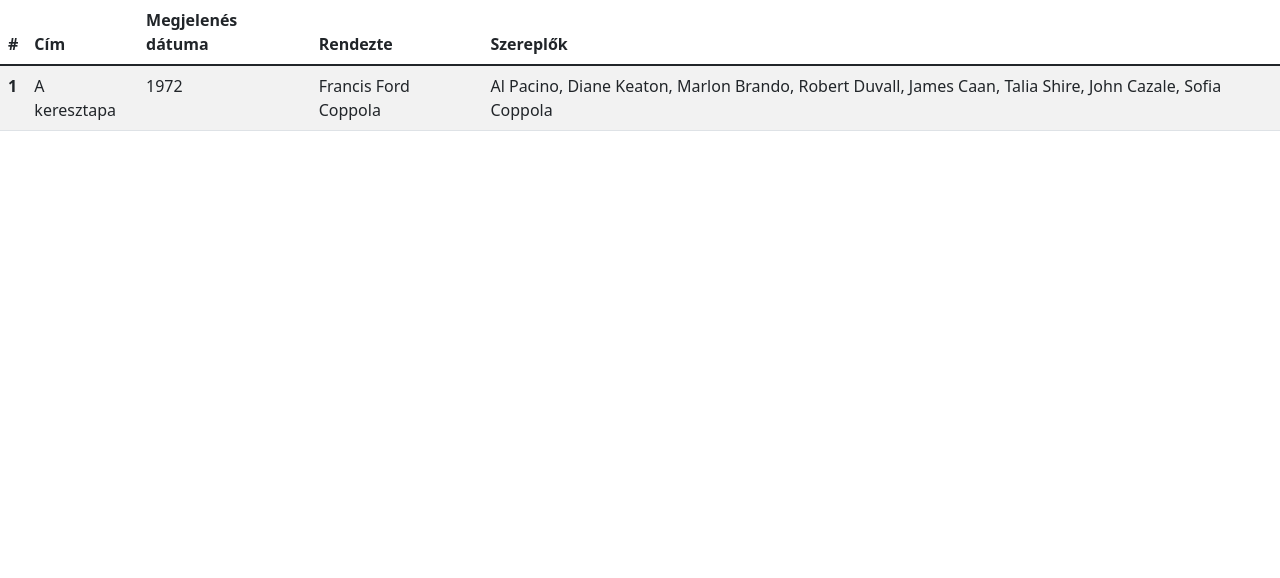
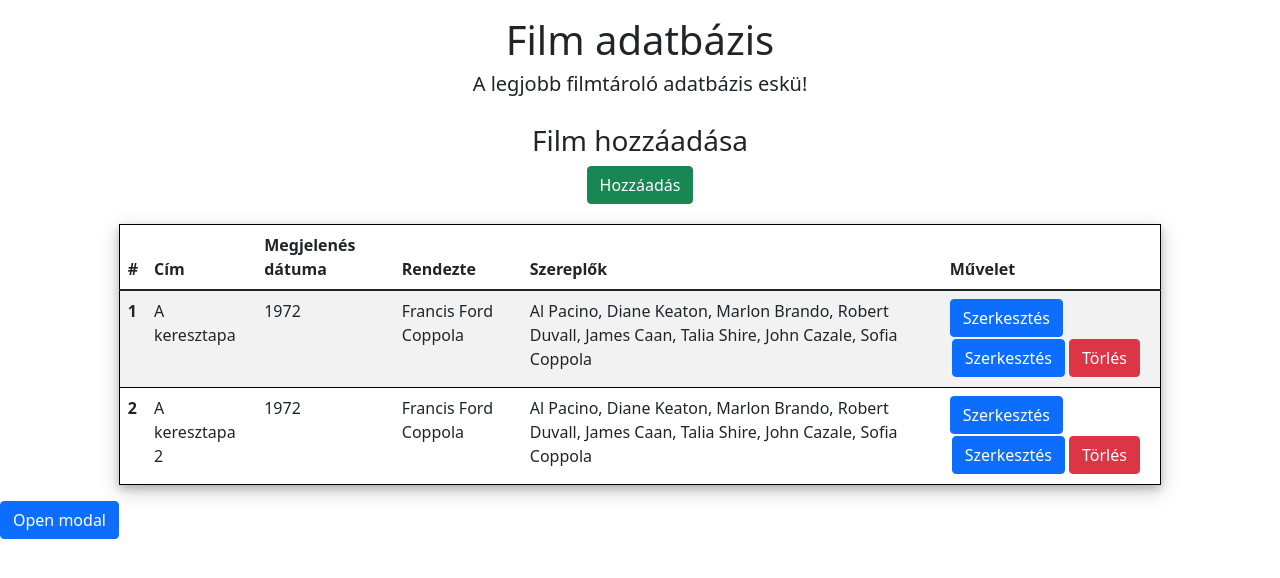
Before and after one commit to adlerjani/KliensAngular, an Angular app: page / in a window 1280 px wide. Shown: the top 578 px of the page. Built offline with nearby package versions, Linux system fonts and the light colour scheme.

Commit message:
kicsit rendezetlen de jólesz

```diff
--- a/src/app/app.component.html
+++ b/src/app/app.component.html
@@ -1 +1,79 @@
-<mm-list></mm-list>
+
+<div class="container-fluid mt-3">
+    <div class="row">
+        <div class="col-sm-1"></div>
+        <div class="col-sm-10 page-head">
+            <h1>Film adatbázis</h1>
+            <h5>A legjobb filmtároló adatbázis eskü!</h5>
+        </div>
+        <div class="col-sm-1"></div>
+    </div>
+    <div class="row">
+        <div class="col-sm-1"></div>
+        <div class="col-sm-10 page-head">
+            <h3>Film hozzáadása</h3>
+            <button type="button" class="btn btn-success" data-bs-toggle="modal" data-bs-target="#exampleModal">Hozzáadás</button>
+
+        </div>
+        <div class="col-sm-1"></div>
+
+    </div>
+    <div class="row">
+        <div class="col-sm-1"></div>
+        <div class="col-sm-10">
+            <mm-list></mm-list>
+        </div>
+        <div class="col-sm-1"></div>
+    </div>
+  </div>
+
+
+  <!-- Modal -->
+<div class="modal fade" id="exampleModal" tabindex="-1" aria-labelledby="exampleModalLabel" aria-hidden="true">
+    <div class="modal-dialog">
+      <div class="modal-content">
+        <div class="modal-header">
+          <h5 class="modal-title" id="exampleModalLabel">Modal title</h5>
+          <button type="button" class="btn-close" data-bs-dismiss="modal" aria-label="Close"></button>
+        </div>
+        <div class="modal-body">
+          ...
+        </div>
+        <div class="modal-footer">
+          <button type="button" class="btn btn-secondary" data-bs-dismiss="modal">Close</button>
+          <button type="button" class="btn btn-primary">Save changes</button>
+        </div>
+      </div>
+    </div>
+  </div>
+
+
+  <!-- Button to Open the Modal -->
+<button type="button" class="btn btn-primary" data-bs-toggle="modal" data-bs-target="#myModal">
+    Open modal
+  </button>
+
+  <!-- The Modal -->
+  <div class="modal" id="myModal">
+    <div class="modal-dialog">
+      <div class="modal-content">
+
+        <!-- Modal Header -->
+        <div class="modal-header">
+          <h4 class="modal-title">Modal Heading</h4>
+          <button type="button" class="btn-close" data-bs-dismiss="modal"></button>
+        </div>
+
+        <!-- Modal body -->
+        <div class="modal-body">
+          Modal body..
+        </div>
+
+        <!-- Modal footer -->
+        <div class="modal-footer">
+          <button type="button" class="btn btn-danger" data-bs-dismiss="modal">Close</button>
+        </div>
+
+      </div>
+    </div>
+  </div>
--- a/src/app/app.component.scss
+++ b/src/app/app.component.scss
@@ -0,0 +1,5 @@
+.page-head{
+    text-align: center;
+    align-items: center;
+    margin-bottom: 20px;
+}
--- a/src/app/app.module.ts
+++ b/src/app/app.module.ts
@@ -4,11 +4,13 @@ import { BrowserModule } from '@angular/platform-browser';
 import { AppComponent } from './app.component';
 import { NgbModule } from '@ng-bootstrap/ng-bootstrap';
 import { ListComponent } from './list/list.component';
+import { ButtonComponent } from './button/button.component';
 
 @NgModule({
   declarations: [
     AppComponent,
-    ListComponent
+    ListComponent,
+    ButtonComponent
   ],
   imports: [
     BrowserModule,
--- /dev/null
+++ b/src/app/button/button.component.html
@@ -0,0 +1 @@
+<button type="button" class="btn btn-primary" (click)="share()">Szerkesztés</button>
--- /dev/null
+++ b/src/app/button/button.component.ts
@@ -0,0 +1,31 @@
+import { Component, Input, OnInit } from '@angular/core';
+import { ButtonColor } from '../models/ButtonColor';
+
+@Component({
+  selector: 'mm-button',
+  templateUrl: './button.component.html',
+  styleUrls: ['./button.component.scss']
+})
+export class ButtonComponent implements OnInit {
+
+  @Input()
+  color?: ButtonColor;
+
+  get colorChar() {
+    return (this.color ?? "X")[0].toUpperCase();
+  }
+
+  get colorLower() {
+    return this.color ?? "unset";
+  }
+
+  share() {
+    window.alert('The product has been shared!');
+  }
+
+  constructor() { }
+
+  ngOnInit(): void {
+  }
+
+}
--- a/src/app/list/list.component.html
+++ b/src/app/list/list.component.html
@@ -6,6 +6,7 @@
     <th scope="col">Megjelenés dátuma</th>
     <th scope="col">Rendezte</th>
     <th scope="col">Szereplők</th>
+    <th scope="col">Művelet</th>
   </tr>
   </thead>
   <tbody>
@@ -17,6 +18,11 @@
     <td>{{ Film.release }}</td>
     <td>{{ Film.director }}</td>
     <td>{{ Film.actors }}</td>
+    <td>
+      <mm-button></mm-button>
+      <button type="button" class="btn btn-primary">Szerkesztés</button>
+      <button type="button" class="btn btn-danger">Törlés</button>
+    </td>
   </tr>
   </tbody>
 </table>
--- a/src/app/list/list.component.scss
+++ b/src/app/list/list.component.scss
@@ -0,0 +1,8 @@
+.table{
+    border: 1px solid black;
+    box-shadow: 0 4px 8px 0 rgba(0, 0, 0, 0.2), 0 6px 20px 0 rgba(0, 0, 0, 0.19);
+}
+
+.btn{
+    margin: 2px;
+}
--- a/src/app/list/list.component.ts
+++ b/src/app/list/list.component.ts
@@ -10,6 +10,12 @@ interface Film {
 const FilmList: Film[] = [
   {
     name: 'A keresztapa',
+    release: '1972',
+    director: 'Francis Ford Coppola',
+    actors: 'Al Pacino, Diane Keaton, Marlon Brando, Robert Duvall, James Caan, Talia Shire, John Cazale, Sofia Coppola'
+  },
+  {
+    name: 'A keresztapa 2',
     release: '1972',
     director: 'Francis Ford Coppola',
     actors: 'Al Pacino, Diane Keaton, Marlon Brando, Robert Duvall, James Caan, Talia Shire, John Cazale, Sofia Coppola'
--- /dev/null
+++ b/src/app/models/ButtonColor.ts
@@ -0,0 +1 @@
+export type ButtonColor = 'btn-primary' | 'btn-danger' | 'btn-success'|'unset';
```
Also changed, not shown: src/app/button/button.component.scss (added).
